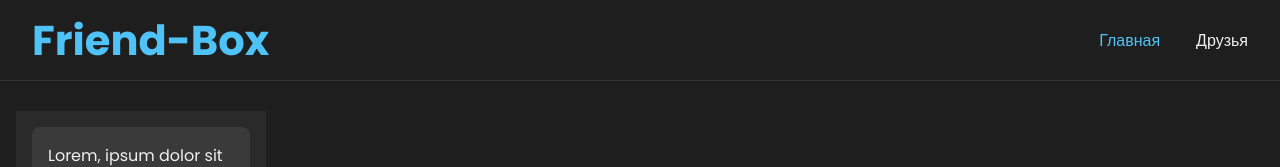
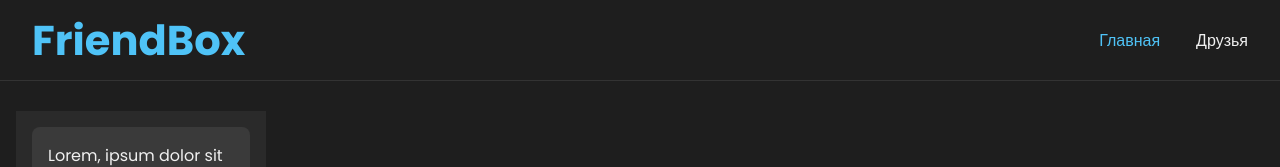
Before and after one commit to CD-Rom01100001/friend-box-app, a React (Create React App) app: page / in a window 1280 px wide. Shown: the top 167 px of the page. Built offline with nearby package versions, Linux system fonts and the light colour scheme; no server answers.

Commit message:
feat: added a check for empty fields in the form

```diff
--- a/src/components/AddFriendModal/AddFriendModal.tsx
+++ b/src/components/AddFriendModal/AddFriendModal.tsx
@@ -35,8 +35,13 @@ const AddFriendModal: FC<AddFriendModalProps> = ({onClose, onAdd}) => {
 
   const handleAdd = async () => {
     try {
-      await onAdd(form)// RTK Query mutation
-      onClose()
+      if (Object.values(form).every(value => value === '')){
+        alert('Пожалуйста, заполните хотя бы одно поле.')
+        return
+      } else {
+        await onAdd(form)// RTK Query mutation
+        onClose()
+      }
     } catch (error) {
       console.error('Ошибка при добавлении:', error)
     }
--- a/src/components/Header/Header.tsx
+++ b/src/components/Header/Header.tsx
@@ -28,7 +28,7 @@ const Header: FC = () => {
     <div className={css.headerWrapper}>
       <header className={css.header}>
         <Link to={paths.home} className={css.logo}>
-          <h1>Friend-Box</h1>
+          <h1>FriendBox</h1>
         </Link>
 
         {/* бургер */}
```
